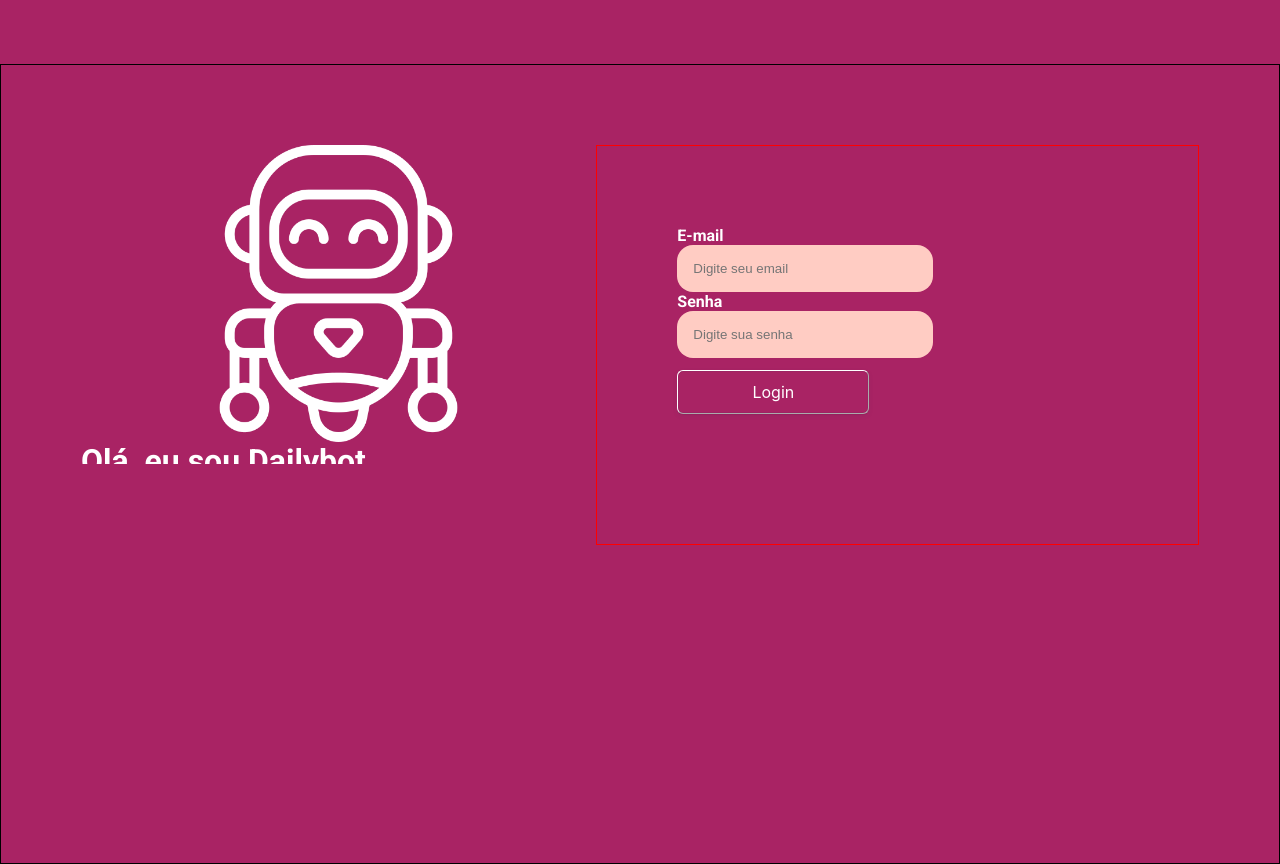
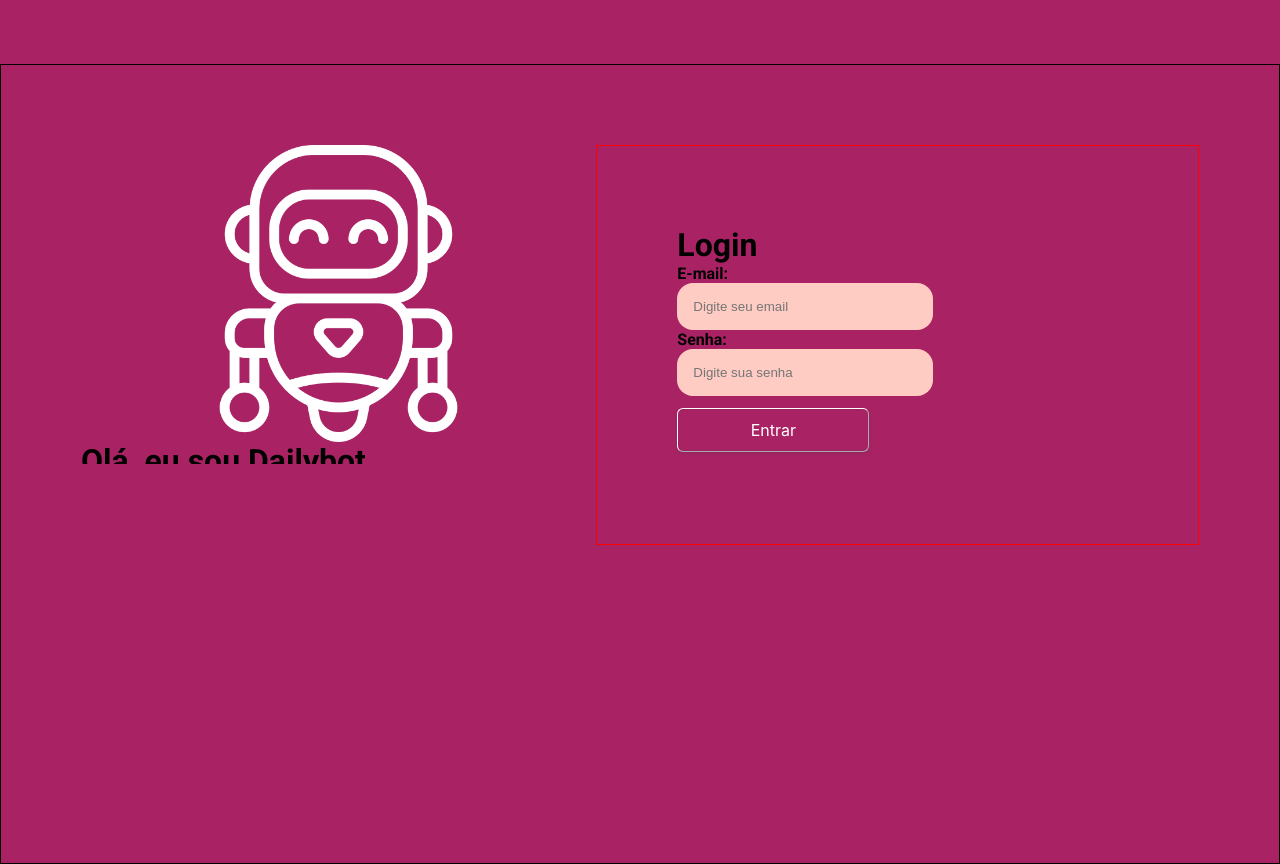
Before and after one commit to whatscodeg3/API-2DSM-DailyBot, a React (Vite) app in the folder frontend/: page /login in a window 1280 px wide. Built offline with nearby package versions, Linux system fonts and the light colour scheme.

Commit message:
arrumando tela de login

```diff
--- a/frontend/src/pages/login/index.jsx
+++ b/frontend/src/pages/login/index.jsx
@@ -5,8 +5,6 @@ import robo from '../../assets/img/robo.svg';
 import api from "../../services/api"
 import { DivLogin, DivImage, DivGeral } from './styles'
 import { GlobalStyle } from './globalStyles'
-
-
 
 
 function Login() {
@@ -22,24 +20,24 @@ function Login() {
     console.log(userDatabaseData);
   }
 
-    ;
   return (
-
-
+      <>
       <DivGeral onSubmit={handleSubmit(onSubmit)}>
         <GlobalStyle />
         <DivImage>
           <img src={robo} alt="robo" />
-        <h1 style={{ color: 'white' }}>Olá, eu sou Dailybot...</h1>
+          <h1>Olá, eu sou Dailybot...</h1>
         </DivImage>
         <DivLogin>
-        <label htmlFor="email" ><b style={{ color: 'white' }}>E-mail</b></label>
+          <h1>Login</h1>
+          <label htmlFor="email" ><b>E-mail:</b></label>
           <input type="text" name="email" placeholder="Digite seu email" {...register("email", { required: true })} />
-        <label htmlFor="password"><b style={{ color: 'white' }}>Senha</b></label>
+          <label htmlFor="password"><b>Senha:</b></label>
           <input type="password" name="password" placeholder="Digite sua senha" {...register("senha", { required: true })} />
-        <button type="submit" id="botaoLogin">Login</button>
+          <button type="submit" id="botaoLogin">Entrar</button>
         </DivLogin>
       </DivGeral>
+      </>
   )
 }
 
```
Lines whose indentation alone changed are shown as unchanged.
